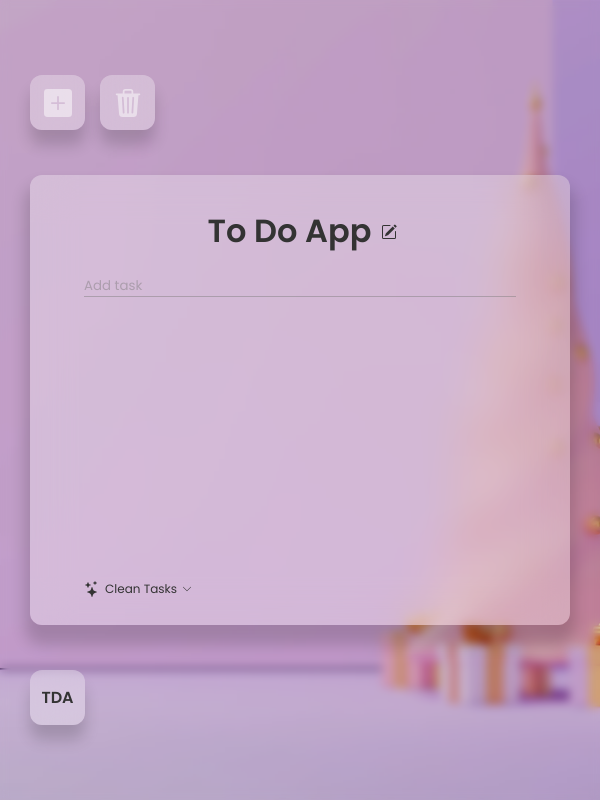
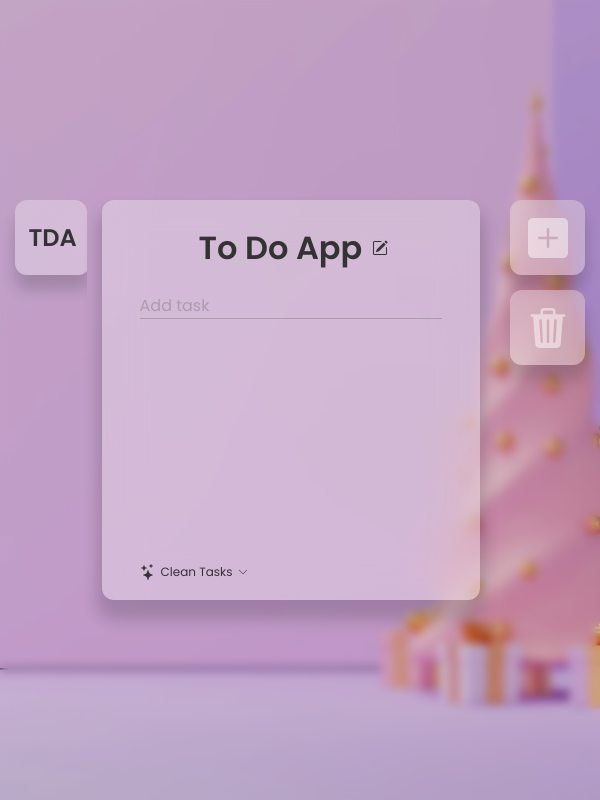
Before and after one commit to nachoslo/TD-App, a React (Vite) app: page / in a window 600 px wide. Built offline with nearby package versions, Linux system fonts and the light colour scheme.

Commit message:
to mobile first

```diff
--- a/src/App.css
+++ b/src/App.css
@@ -1,13 +1,15 @@
 .wrapper {
   position: relative;
-  height: 100vh;
+  height: 100dvh;
   display: flex;
   justify-content: center;
   align-items: center;
   background-image: url(assets/background-image.webp);
   background-repeat: no-repeat;
-  background-position: 50% 50%;
+  background-position: 80%;
   background-size: cover;
+  overflow-y: hidden;
+  overflow-x: hidden;
 }
 
 .wrapper::before {
@@ -21,25 +23,22 @@
 
 .app {
   width: 100%;
-  height: 400px;
   display: flex;
+  flex-direction: column-reverse;
   justify-content: center;
-  align-items: center;
 }
 
 .side-btns {
-  height: 100%;
-  margin-left: 15px;
+  padding: 30px 0 30px 15px;
   display: flex;
-  flex-direction: column;
   align-items: center;
   gap: 15px;
 }
 
 .add-todo-btn,
 .delete-todo-btn {
-  width: var(--square-size);
-  min-height: var(--square-size);
+  width: calc(var(--square-size) - 20px);
+  height: calc(var(--square-size) - 20px);
   display: flex;
   justify-content: center;
   align-items: center;
@@ -51,14 +50,22 @@
   transition: box-shadow 0.3s ease-in-out, transform 0.3s ease-in-out;
 }
 
+.add-todo-btn:hover,
+.delete-todo-btn:hover {
+  transform: scale(0.9);
+  box-shadow: 0 5px 15px #0000002a;
+}
+
+.add-todo-btn svg {
+  transform: scale(0.7);
+}
+
 .add-todo-btn svg path {
   fill: var(--icon-color);
 }
 
-.add-todo-btn:hover,
-.delete-todo-btn:hover {
-  transform: scale(0.9);
-  box-shadow: 0 5px 15px #0000002a;
+.delete-todo-btn svg {
+  transform: scale(0.8);
 }
 
 .delete-todo-btn svg path {
@@ -70,14 +77,13 @@
 }
 
 .side-todos {
-  padding: 0 15px 30px 15px;
-  height: 100%;
+  width: 100%;
+  padding: 30px 15px;
   display: flex;
-  flex-direction: column;
   gap: 15px;
-  overflow-y: auto;
-  overflow-x: hidden;
   border-radius: var(--border-radius);
+  overflow-x: auto;
+  overflow-y: hidden;
 }
 
 .side-todos::-webkit-scrollbar {
@@ -85,10 +91,10 @@
 }
 
 .side-todo {
-  font-size: 1.5rem;
+  font-size: 1rem;
   font-weight: 600;
-  width: var(--square-size);
-  min-height: var(--square-size);
+  min-width: calc(var(--square-size) - 20px);
+  min-height: calc(var(--square-size) - 20px);
   display: flex;
   justify-content: center;
   align-items: center;
@@ -105,14 +111,13 @@
   box-shadow: 0 5px 15px #0000002a;
 }
 
-.side-todo-delete:hover {
+.side-todo-delete {
   animation: tilt-shaking 0.2s ease-in-out infinite;
 }
 
 .todo-container {
-  width: 500px;
-  height: 100%;
-  position: relative;
+  height: 450px;
+  margin: 0 15px;
   background-color: var(--bg-color);
   backdrop-filter: var(--backdrop-filter);
   border-radius: var(--border-radius);
@@ -152,6 +157,7 @@
   font-size: 2rem;
   margin-right: 5px;
   padding: 5px;
+  word-break: break-all;
 }
 
 .title-input {
@@ -172,6 +178,7 @@
 }
 
 .input-add-task {
+  font-size: 1rem;
   width: 100%;
   border: none;
   border-bottom: thin solid #7c7b7b75;
@@ -180,11 +187,11 @@
 }
 
 .input-add-task::placeholder {
+  font-size: 1rem;
   color: #7c7b7b75;
 }
 
 .todo-tasks {
-  width: 100%;
   height: 100%;
   display: flex;
   flex-direction: column;
@@ -205,6 +212,7 @@
   display: flex;
   justify-content: space-between;
   align-items: center;
+  word-break: break-all;
   animation: fade-in 0.5s cubic-bezier(0.87, -0.41, 0.19, 1.44);
 }
 
@@ -264,14 +272,6 @@
 
 .clean-icon path {
   transition: 0.2s ease-in-out;
-}
-
-.clean-tasks-btn:hover .clean-icon {
-  animation: tilt-shaking 0.2s infinite;
-}
-
-.clean-tasks-btn:hover .clean-icon path {
-  fill: var(--delete-color);
 }
 
 .clean-tasks-btn-active .clean-icon {
@@ -348,71 +348,69 @@
   }
 }
 
-@media screen and (max-width: 730px) {
+@media screen and (min-width: 600px) {
   .wrapper {
-    background-position: 80% 100%;
+    height: 100vh;
   }
 
   .app {
-    width: 100%;
-    height: 100vh;
-    flex-direction: column-reverse;
-    justify-content: center;
-    align-items: center;
-    gap: 15px;
+    height: 400px;
+    flex-direction: row;
   }
 
   .side-btns {
-    width: 100%;
-    padding: 5%;
-    height: fit-content;
-    margin: 0;
-    flex-direction: row;
+    height: 100%;
+    padding: 0 15px;
+    flex-direction: column;
   }
 
   .add-todo-btn,
-  .delete-todo-btn,
-  .side-todo {
-    width: calc(var(--square-size) - 20px);
-    min-height: calc(var(--square-size) - 20px);
+  .delete-todo-btn {
+    width: var(--square-size);
+    min-height: var(--square-size);
   }
 
-  .side-btns svg {
-    transform: scale(0.7);
+  .add-todo-btn svg,
+  .delete-todo-btn svg {
+    transform: none;
   }
 
   .side-todos {
-    width: 100%;
-    height: fit-content;
-    padding: 5%;
-    flex-direction: row;
-    align-items: center;
-    overflow-y: hidden;
-    overflow-x: auto;
+    width: fit-content;
+    padding: 0 15px 30px;
+    flex-direction: column;
+    overflow-x: hidden;
+    overflow-y: auto;
   }
 
   .side-todo {
-    font-size: 1rem;
-    min-width: calc(var(--square-size) - 20px);
-    height: calc(var(--square-size) - 20px);
+    font-size: 1.5rem;
+    width: var(--square-size);
+    min-height: var(--square-size);
   }
 
   .side-todo-delete {
+    animation: none;
+  }
+
+  .side-todo-delete:hover {
     animation: tilt-shaking 0.2s ease-in-out infinite;
   }
 
   .todo-container {
-    width: 90%;
-    min-width: 330px;
-    min-height: 450px;
-    max-height: 450px;
+    width: 500px;
+    height: 100%;
   }
 
-  .title {
-    word-break: break-all;
+  .todo-tasks {
+    width: 100%;
   }
 
-  .task {
-    word-break: break-all;
+  .clean-tasks-btn:hover .clean-icon path {
+    fill: var(--delete-color);
+  }
+
+  .clean-tasks-btn:hover .clean-icon {
+    animation: tilt-shaking 0.2s infinite;
   }
 }
```
